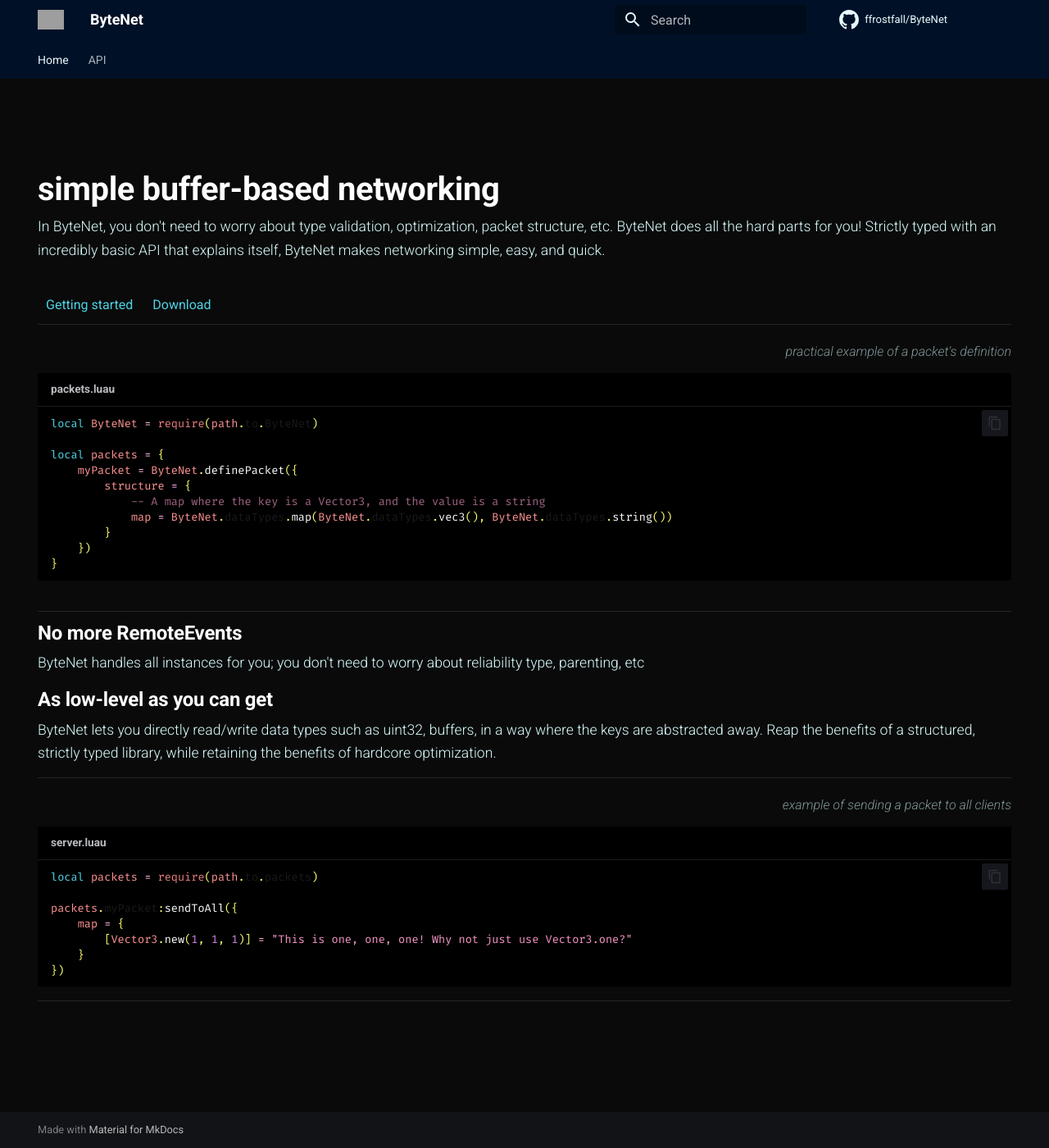
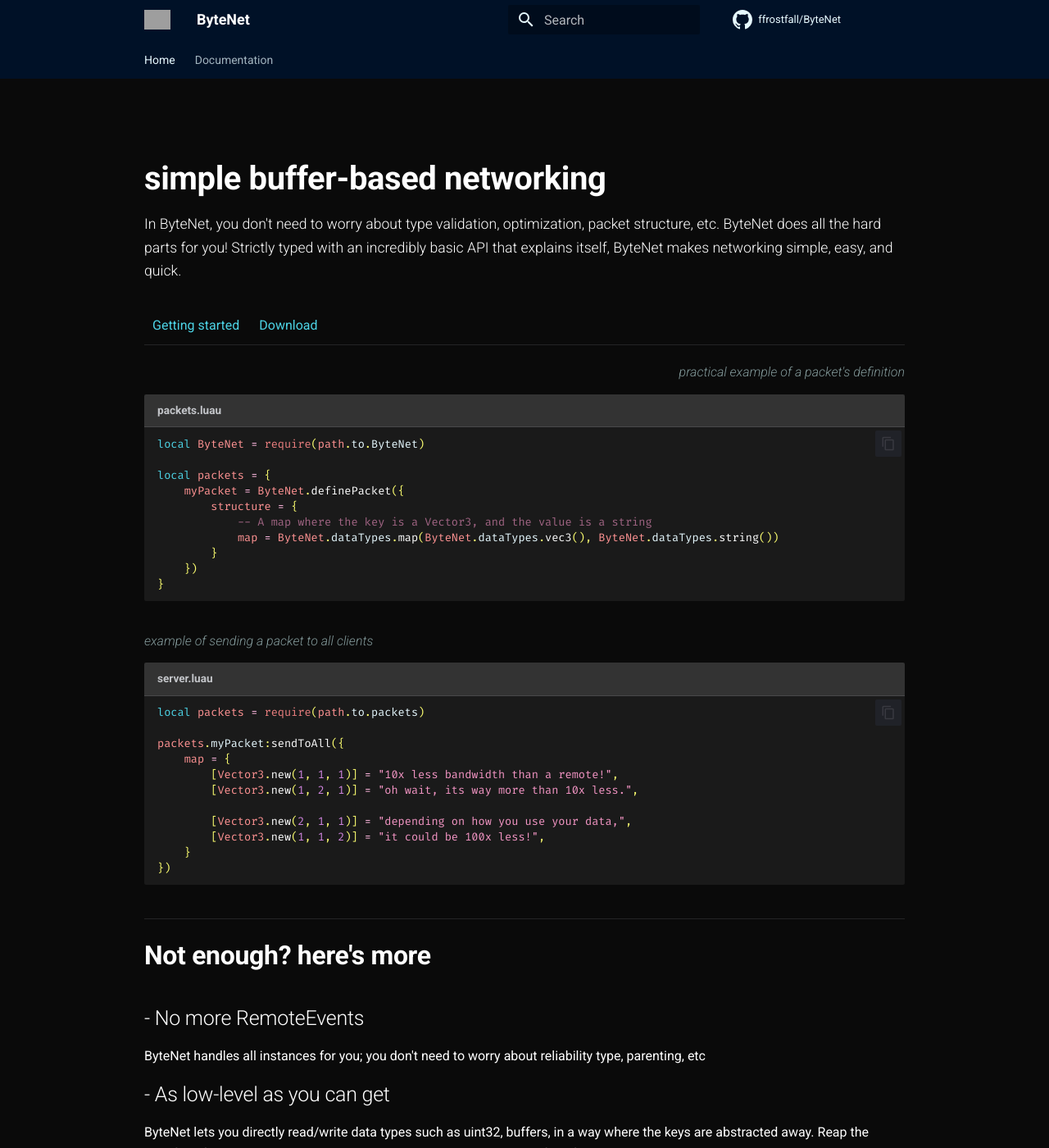
Before and after one commit to ffrostfall/ByteNet, an MkDocs documentation site: the page built from docs/index.md, in a window 1280 px wide and 1400 px high. Shown: the whole window at 82% size. Built offline with MkDocs 1.6.1 and Material for MkDocs 9.7.7, drawn with Linux system fonts in a browser that asks for light colours; comment, search, counter and statistics services are not loaded; some of the changed text lies outside the part shown; grey boxes are pictures that could not be loaded.

Commit message:
Documentation + polish

````diff
--- a/docs/assets/colors.css
+++ b/docs/assets/colors.css
@@ -12,13 +12,17 @@
 	color: rgb(255, 255, 255);
 }
 
+.md-typeset p {
+	color: white
+}
+
 body {
 	--md-primary-bg-color: #e6f9ff;
 }
 
 [data-md-color-scheme="slate"] {
 	--md-code-fg-color:                rgb(26, 26, 26);
-	--md-code-bg-color:                rgb(0, 0, 0);
+	--md-code-bg-color:                rgb(51, 51, 51);
 	--md-code-hl-color:                rgb(255, 255, 255);
 	--md-code-hl-number-color:         hsl(290, 60%, 70%);
 	--md-code-hl-special-color:        rgb(255, 255, 255);
--- a/docs/assets/home.css
+++ b/docs/assets/home.css
@@ -19,8 +19,59 @@
 #bytenet-header h1 {
 	font-size: 2.5em;
 	font-weight: bolder;
-	margin-bottom: 0;
+	margin-bottom: 10px;
 	color: white;
+}
+
+.docs h1 {
+	font-size: 2em;
+	font-weight: bold;
+	margin-bottom: 10px;
+	color: white;
+}
+
+.md-typeset h1 {
+	margin-bottom: 1cm;
+	color: white;
+	font-weight: bold;
+}
+
+.md-typeset h2 {
+	color: white;
+	margin-top: 10px;
+	margin-bottom: 0px;
+}
+
+.md-typeset h3#there-are-drawbacks-to-using-these {
+	font-weight: bolder;
+	color: #ff1744;
+	margin-top: 10px;
+	margin-bottom: 0px;
+	font-size: 1.5em;
+}
+
+.md-typeset .admonition.danger li {
+	font-size: 1.2em;
+	color: #ff4a6f
+}
+
+.md-typeset .admonition.danger {
+	background-color: #4b071563;
+}
+
+.md-grid {
+	max-width: 75%;
+}
+
+.md-typeset ul li {
+	margin-bottom: 0px;
+	margin-top: 0px;
+	color: rgb(255, 223, 163);
+}
+
+.md-typeset code {
+	color: #e6f9ff;
+	background-color: rgb(26, 26, 26);
 }
 
 #bytenet-header h2 {
@@ -41,7 +92,7 @@
 	font-weight: lighter;
 	margin-top: 5px;
 	margin-bottom: 15px;
-	color: rgb(219, 254, 255);
+	color: rgb(255, 255, 255);
 }
 
 #bytenet-header #small {
--- a/docs/index.md
+++ b/docs/index.md
@@ -4,7 +4,7 @@
     - navigation
 ---
 
-<div id="bytenet-header" markdown>
+<div id="bytenet-header">
 	<h1>simple buffer-based networking</h1>
 	<p>
 		In ByteNet, you don't need to worry about type validation, optimization, packet structure, etc. ByteNet does all the hard parts for you! Strictly typed with an incredibly basic API that explains itself, ByteNet makes networking simple, easy, and quick.
@@ -31,38 +31,36 @@
 		})
 	}
 	```
+</p>
 
-	</p>
-	<hr />
-	<span>
-		<h2 align="left">No more RemoteEvents</h2>
-		<p align="left">
-			ByteNet handles all instances for you; you don't need to worry about reliability type, parenting, etc
-		</p>
-
-		<h2 align="left">As low-level as you can get</h2>
-		<p align="left">
-			ByteNet lets you directly read/write data types such as uint32, buffers, in a way where the keys are abstracted away. Reap the benefits of a structured, strictly typed library, while retaining the benefits of hardcore optimization.
-		</p>
-	</span>
-
-	<hr />
-
-	<p>
-		<p id="small" align="right">
-		<i>example of sending a packet to all clients</i>
-	</p>
+<p id="small" align="left">
+	<i>example of sending a packet to all clients</i>
+</p>
 
 
-	```lua title="server.luau"
-	local packets = require(path.to.packets)
+```lua title="server.luau"
+local packets = require(path.to.packets)
 
-	packets.myPacket:sendToAll({
-		map = {
-			[Vector3.new(1, 1, 1)] = "This is one, one, one! Why not just use Vector3.one?"
-		}
-	})
-	```
+packets.myPacket:sendToAll({
+	map = {
+		[Vector3.new(1, 1, 1)] = "10x less bandwidth than a remote!",
+		[Vector3.new(1, 2, 1)] = "oh wait, its way more than 10x less.",
 
-	<hr />
+		[Vector3.new(2, 1, 1)] = "depending on how you use your data,",
+		[Vector3.new(1, 1, 2)] = "it could be 100x less!",
+	}
+})
+```
+
 </div>
+
+
+---
+
+# Not enough? here's more
+
+## - No more RemoteEvents
+ByteNet handles all instances for you; you don't need to worry about reliability type, parenting, etc
+
+## - As low-level as you can get
+ByteNet lets you directly read/write data types such as uint32, buffers, in a way where the keys are abstracted away. Reap the benefits of a structured, strictly typed library, while retaining the benefits of hardcore optimization.
--- a/mkdocs.yml
+++ b/mkdocs.yml
@@ -4,12 +4,13 @@
 
 nav:
   - Home: index.md
-  - API:
+  - Documentation:
+    - Packets:
+      - definePacket: api/functions/definePacket.md
     - DataTypes:
       - Primitives: api/dataTypes/Primitives.md
       - Specials: api/dataTypes/Specials.md
-    - Functions:
-      - definePacket: api/functions/definePacket.md
+
 
 theme:
   name: material
@@ -45,7 +46,11 @@
       pygments_lang_class: true
   - pymdownx.inlinehilite
   - pymdownx.snippets
-  - pymdownx.superfences
   - admonition
   - pymdownx.details
+  - pymdownx.extra
   - pymdownx.superfences
+  - attr_list
+  - pymdownx.emoji:
+      emoji_index: !!python/name:material.extensions.emoji.twemoji
+      emoji_generator: !!python/name:material.extensions.emoji.to_svg
````
Also changed, not shown: docs/api/dataTypes/Primitives.md (+29 -0 lines), docs/api/dataTypes/Specials.md (+108 -0 lines), docs/api/functions/definePacket.md (+95 -0 lines), 6 other files.
